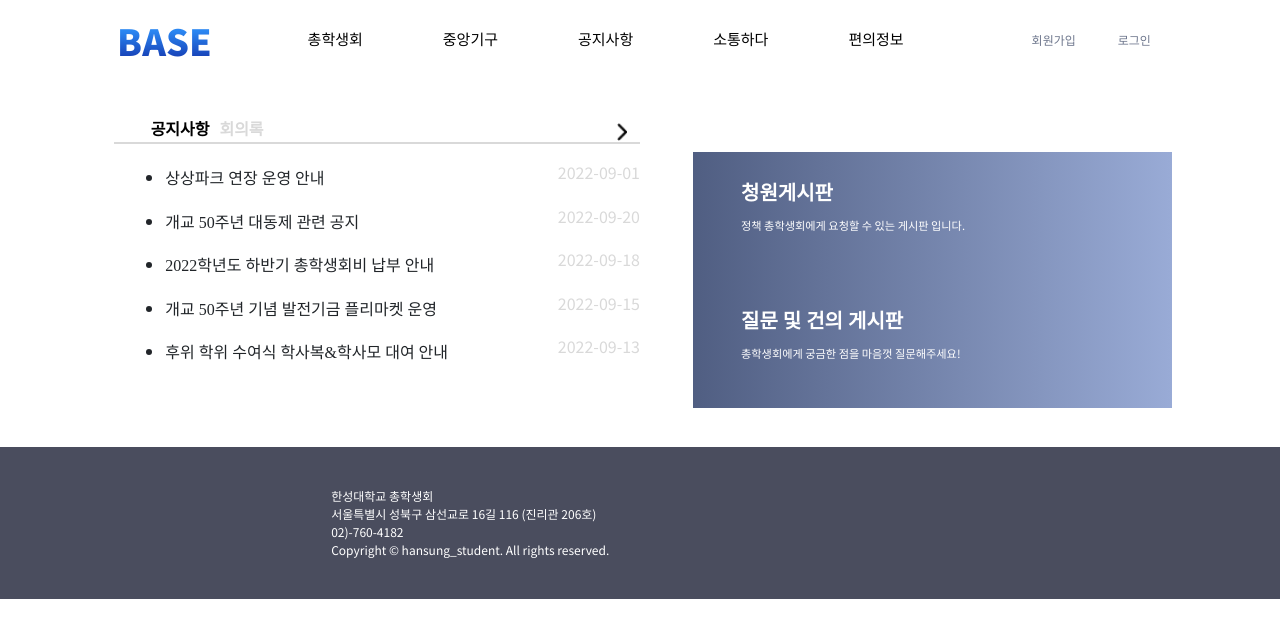
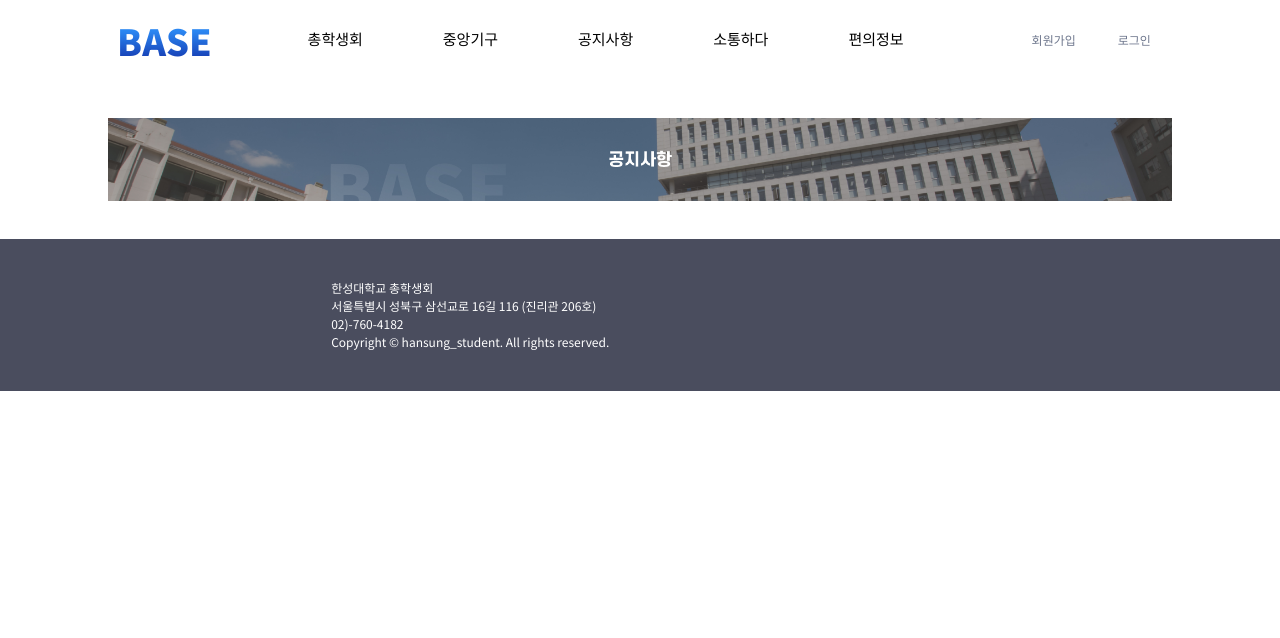
Before and after one commit to JongukYang/council-page, a React (Create React App) app in the folder council-page/: page /notice in a window 1280 px wide. Shown: the top 638 px of the page. Built offline with nearby package versions, Linux system fonts and the light colour scheme.

Commit message:
add All Baneer Img

```diff
--- a/council-page/src/App.js
+++ b/council-page/src/App.js
@@ -8,10 +8,10 @@ import "./App.css";
 import Main from "./components/pages/Main";
 import Signin from "./components/pages/signin/Signin";
 import Communication from "./components/pages/Communication/Communication";
-import Information from "./components/pages/Information";
+import Information from "./components/pages/information/Information";
 import Introduce from "./components/pages/introduce/Introduce";
 import Office from "./components/pages/office/Office";
-import Notice from "./components/pages/Notice";
+import Notice from "./components/pages/Notice/Notice";
 import ComQuestion from "./components/pages/Communication/Communication_question";
 import StyledComponentTest from "./components/pages/StyledComponentTest";
 function App() {
--- a/council-page/src/components/pages/Main.js
+++ b/council-page/src/components/pages/Main.js
@@ -4,7 +4,7 @@ import Banner from "../Banner";
 import Summary_pages from "./../Summary_pages";
 import HSU_pages from "./../HSU_pages";
 import Cards from "../Cards";
-import Notice from './Notice';
+import Notice from './Notice/Notice';
 
 function Main() {
     return (
--- a/council-page/src/components/pages/Notice.js
+++ /dev/null
@@ -1,14 +0,0 @@
-import React, {useState} from 'react'
-import NoticeArea from './NoticeArea';
-import NoticeBoard from './NoticeBoard';
-function Notice() {
-
-  return (
-    <div className="container">
-      <NoticeArea />
-      <NoticeBoard />
-    </div>
-  )
-}
-
-export default Notice
--- /dev/null
+++ b/council-page/src/components/pages/Notice/Banner_notice.js
@@ -0,0 +1,12 @@
+import React from 'react'
+import notice_Banner_img from './images/notice_Banner_img.png'
+
+function Banner_notice() {
+  return (
+    <div>
+        <img src={notice_Banner_img} />
+    </div>
+  )
+}
+
+export default Banner_notice
--- /dev/null
+++ b/council-page/src/components/pages/Notice/Notice.js
@@ -0,0 +1,14 @@
+import React, {useState} from 'react'
+import NoticeArea from '../NoticeArea';
+import NoticeBoard from '../NoticeBoard';
+import Banner_notice from './Banner_notice';
+function Notice() {
+
+  return (
+    <div className="container">
+      <Banner_notice/>
+    </div>
+  )
+}
+
+export default Notice
--- /dev/null
+++ b/council-page/src/components/pages/information/Banner_info.js
@@ -0,0 +1,14 @@
+import React from 'react'
+import info_Banner_img from './images/Info_Banner_img.png'
+
+function Banner_info() {
+  return (
+    <>
+    <div className="Banner-container">
+    <img src={info_Banner_img} />
+    </div>
+    </>
+  )
+}
+
+export default Banner_info
--- a/council-page/src/components/pages/Information.js
+++ b/council-page/src/components/pages/information/Information.js
@@ -1,8 +1,9 @@
 import React from 'react'
+import Banner_info from './Banner_info'
 
 function Information() {
   return (
-    <div>Information</div>
+    <Banner_info/>
   )
 }
 
```
Also changed, not shown: council-page/src/components/pages/Notice/images/notice_Banner_img.png (added), council-page/src/components/pages/information/images/Info_Banner_img.png (added).
